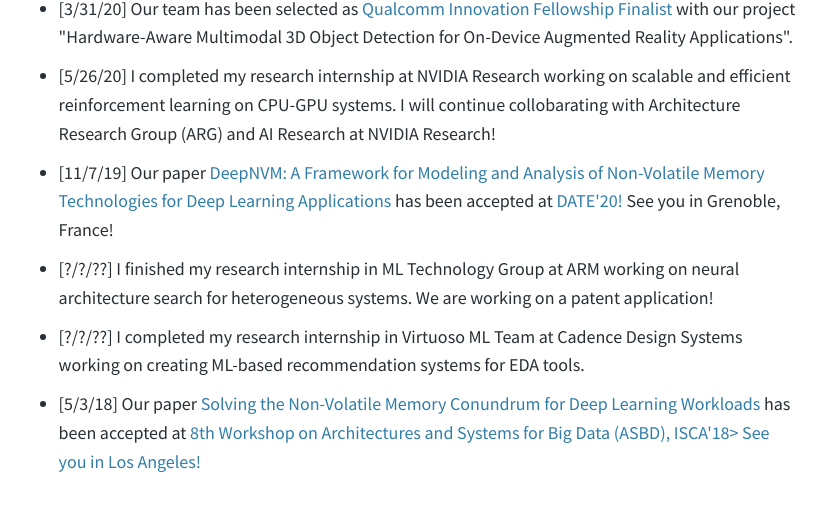
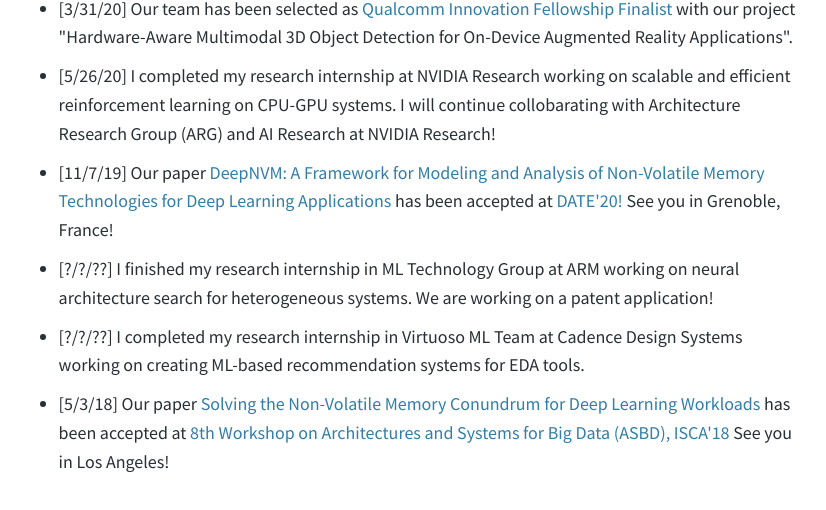
Before and after one commit to inciaf/inciaf.github.io, a plain HTML site: page index.html in a window 1280 px wide. Shown: the part 986-1496 px from the top of the page, without its empty margins (241-1067 px from the left). Drawn offline with nearby package versions, Linux system fonts and the light colour scheme; files whose address does not match are found by name.

Commit message:
Update index.html

```diff
--- a/index.html
+++ b/index.html
@@ -148,7 +148,7 @@
 
                  <li>
 
-                [5/3/18] Our paper <a href="http://acs.ict.ac.cn/asbd2018/slides/AI_ASBD.pdf">Solving the Non-Volatile Memory Conundrum for Deep Learning Workloads</a> has been accepted at <a href="http://acs.ict.ac.cn/asbd2018/">8th Workshop on Architectures and Systems for Big Data (ASBD), ISCA'18> See you in Los Angeles!<br>
+                [5/3/18] Our paper <a href="http://acs.ict.ac.cn/asbd2018/slides/AI_ASBD.pdf">Solving the Non-Volatile Memory Conundrum for Deep Learning Workloads</a> has been accepted at <a href="http://acs.ict.ac.cn/asbd2018/">8th Workshop on Architectures and Systems for Big Data (ASBD), ISCA'18</a> See you in Los Angeles!<br>
 
 
                 </ul>
```
